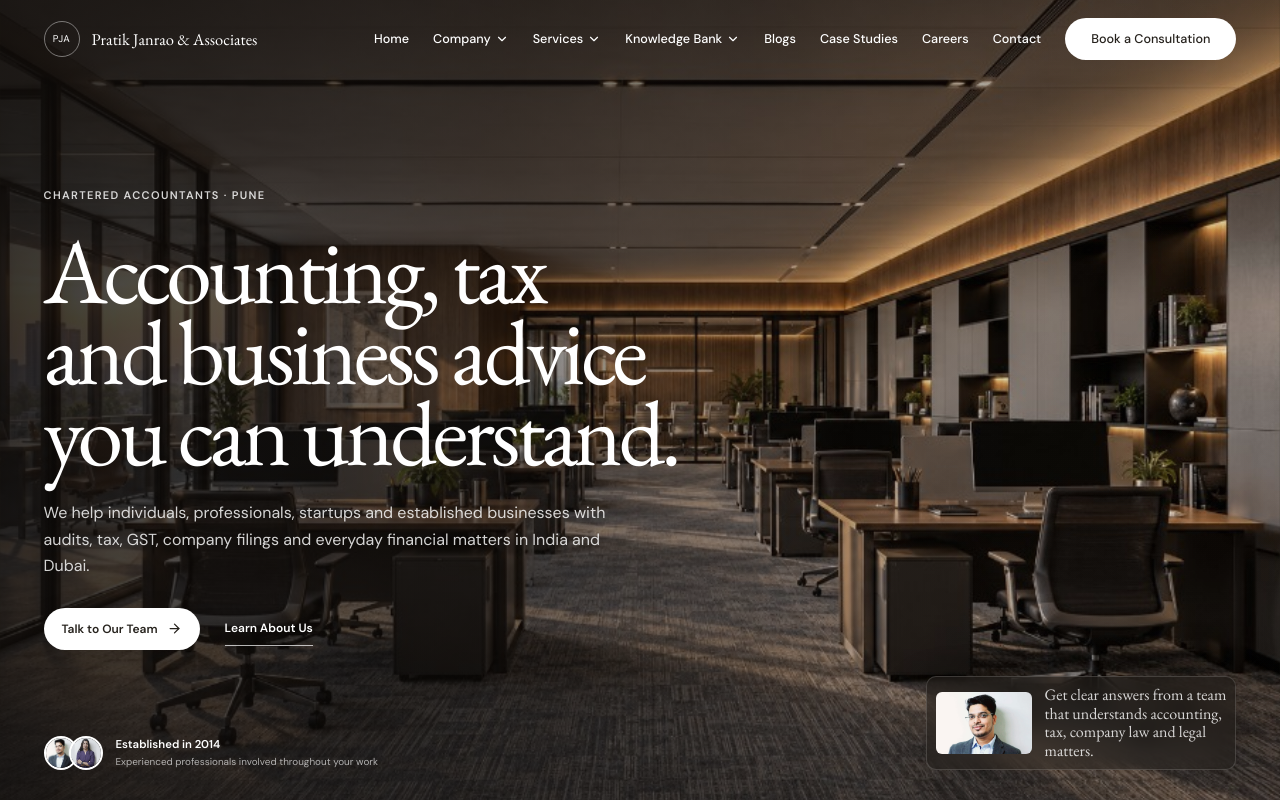
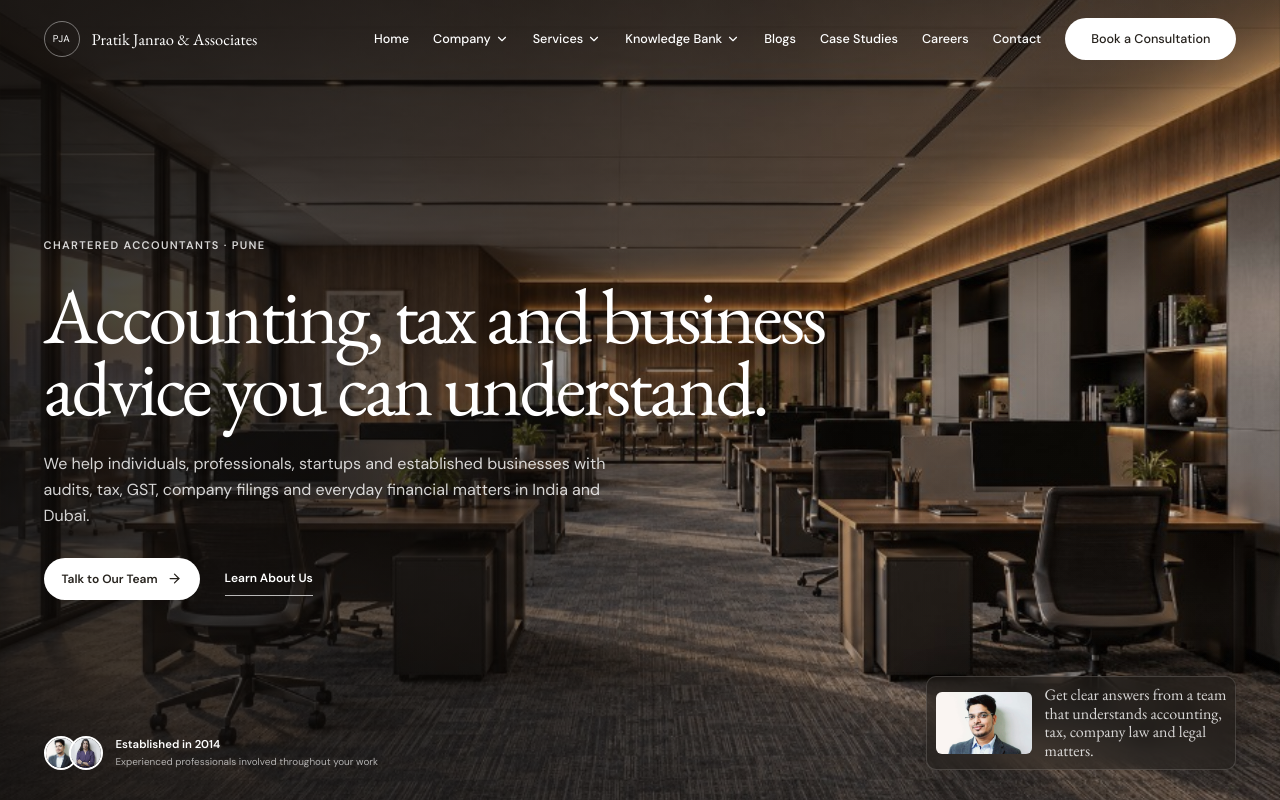
Before and after one commit to comlabs-technologies/ca-pratik-janrao, a Next.js app: page / in a window 1280 px wide. Shown: the top 800 px of the page. Built offline with nearby package versions, Linux system fonts and the light colour scheme.

Commit message:
Slightly reduce homepage hero H1 size
Co-authored-by: pmbpgc <pmbpgc@gmail.com>

```diff
--- a/app/globals.css
+++ b/app/globals.css
@@ -151,7 +151,7 @@ h1,h2,h3,blockquote { text-wrap:balance; }
 .hero-inner { position:relative; z-index:2; width:100%; padding:165px var(--edge) 128px; animation:hero-enter .75s .08s var(--ease) both; }
 .eyebrow { margin:0 0 26px; color:var(--red); font-size:.69rem; font-weight:600; letter-spacing:.12em; text-transform:uppercase; }
 .eyebrow.light { color:rgba(255,255,255,.82); }
-.hero h1 { max-width:900px; margin:0; font-family:var(--serif); font-size:clamp(4.1rem,7.2vw,7.8rem); font-weight:400; letter-spacing:-.045em; line-height:.88; }
+.hero h1 { max-width:900px; margin:0; font-family:var(--serif); font-size:clamp(3.45rem,6.1vw,6.4rem); font-weight:400; letter-spacing:-.04em; line-height:.92; }
 .hero-copy { max-width:600px; margin:27px 0 0; color:rgba(255,255,255,.82); font-size:1rem; line-height:1.65; }
 .hero-actions { display:flex; align-items:center; gap:25px; margin-top:28px; }
 .pill { min-height:42px; padding:0 18px; display:inline-flex; align-items:center; justify-content:center; gap:9px; border:0; border-radius:999px; font-size:.75rem; font-weight:600; transition:transform .2s var(--ease),background .2s,box-shadow .2s; }
```
